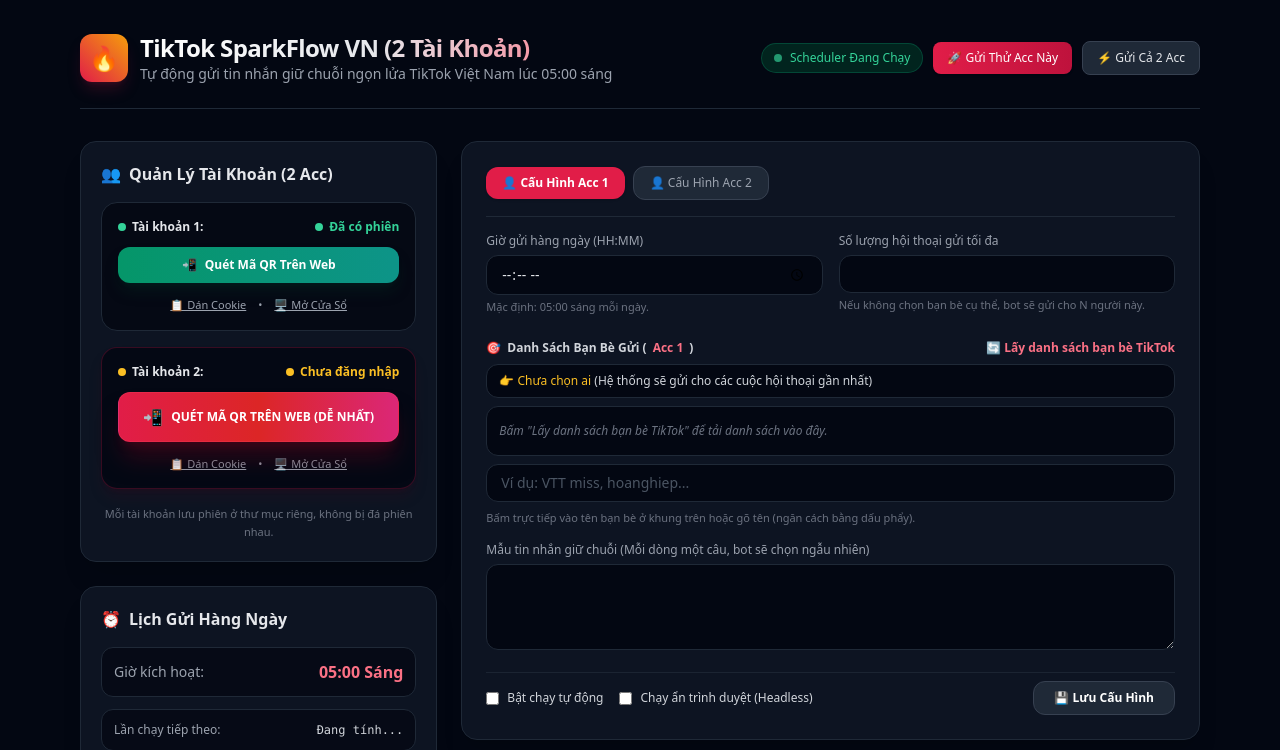
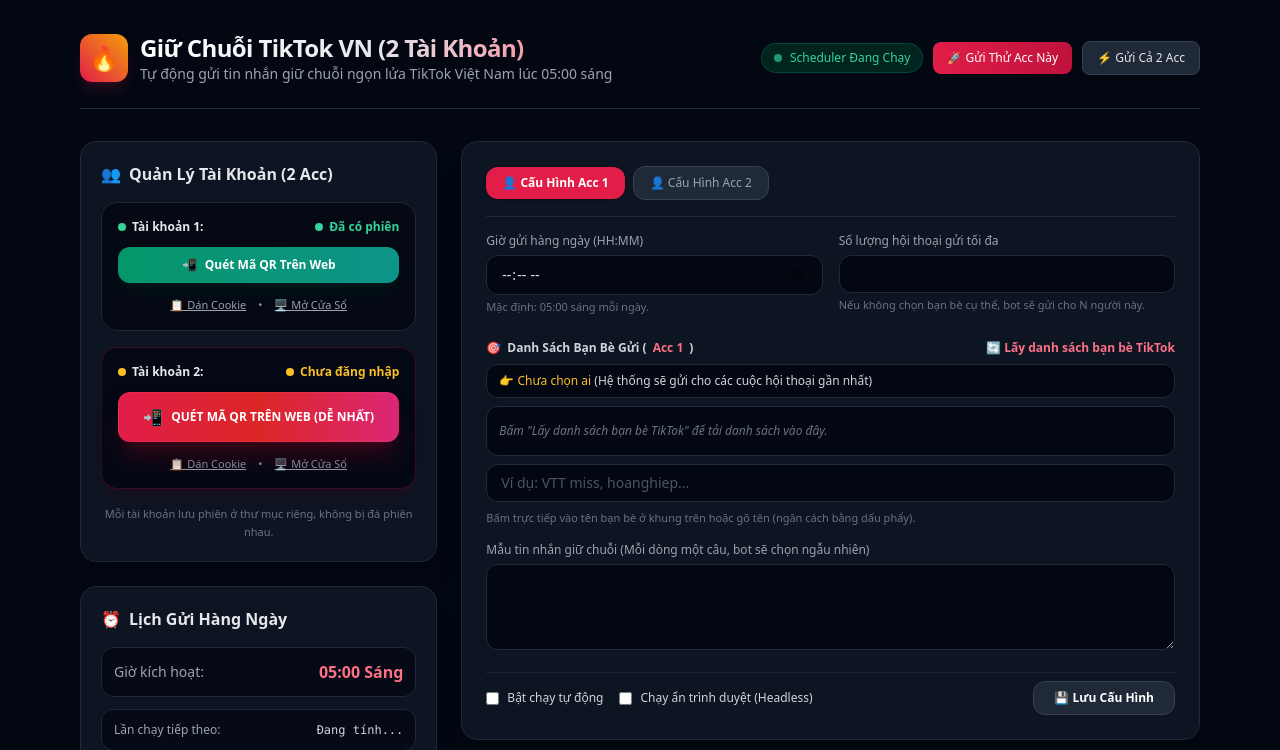
Before and after one commit to phamtung140513-bit/Streak-TikTok-VN, a FastAPI app: template DouYinSparkFlow/tiktok_app/templates/index.html in a window 1280 px wide. Shown: the top 750 px of the page. Run offline with FastAPI, Linux system fonts and the light colour scheme; the template is opened without the code that fills it, so the values that code supplies are empty; some libraries are stand-ins or nearby versions.

Commit message:
chore(ui): rename app to Giữ Chuỗi TikTok VN

```diff
--- a/DouYinSparkFlow/tiktok_app/templates/index.html
+++ b/DouYinSparkFlow/tiktok_app/templates/index.html
@@ -3,7 +3,7 @@
 <head>
   <meta charset="UTF-8">
   <meta name="viewport" content="width=device-width, initial-scale=1.0">
-  <title>TikTok SparkFlow - Quản Lý 2 Tài Khoản Giữ Lửa</title>
+  <title>Giữ Chuỗi TikTok VN - Quản Lý 2 Tài Khoản</title>
   <script src="https://cdn.tailwindcss.com"></script>
   <script>
     tailwind.config = {
@@ -39,7 +39,7 @@
         </div>
         <div>
           <h1 class="text-2xl font-bold tracking-tight bg-gradient-to-r from-white via-gray-200 to-rose-400 bg-clip-text text-transparent">
-            TikTok SparkFlow VN (2 Tài Khoản)
+            Giữ Chuỗi TikTok VN (2 Tài Khoản)
           </h1>
           <p class="text-sm text-gray-400">Tự động gửi tin nhắn giữ chuỗi ngọn lửa TikTok Việt Nam lúc 05:00 sáng</p>
         </div>
--- a/DouYinSparkFlow/tiktok_app/tiktok_server.py
+++ b/DouYinSparkFlow/tiktok_app/tiktok_server.py
@@ -39,13 +39,13 @@ templates = Jinja2Templates(directory=str(current_dir / "templates"))
 async def lifespan(app: FastAPI):
     # Khởi động scheduler ngầm khi server bật
     scheduler_task = asyncio.create_task(run_scheduler_loop())
-    logger.info("🚀 Web Server TikTok SparkFlow đã khởi động tại cổng 8787.")
+    logger.info("🚀 Web Server Giữ Chuỗi TikTok VN đã khởi động tại cổng 8787.")
     yield
     scheduler_task.cancel()
     logger.info("🛑 Web Server đã tắt.")
 
 
-app = FastAPI(title="TikTok SparkFlow VN", lifespan=lifespan)
+app = FastAPI(title="Giữ Chuỗi TikTok VN", lifespan=lifespan)
 
 
 @app.get("/", response_class=HTMLResponse)
```
